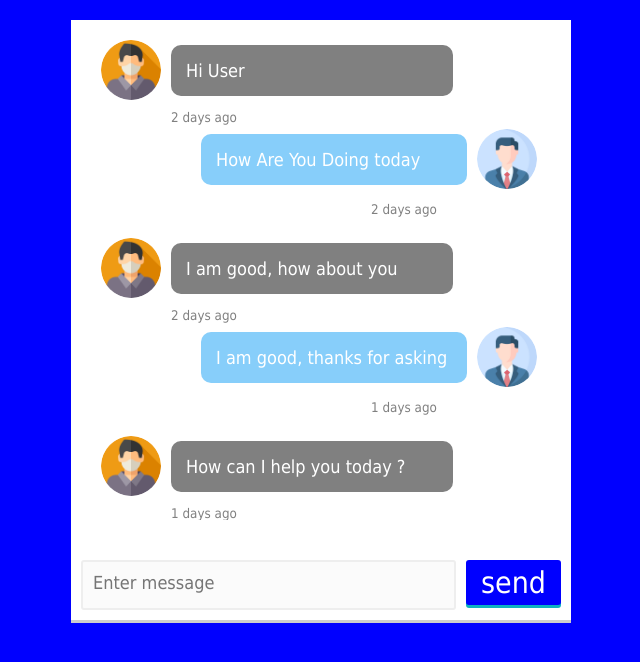
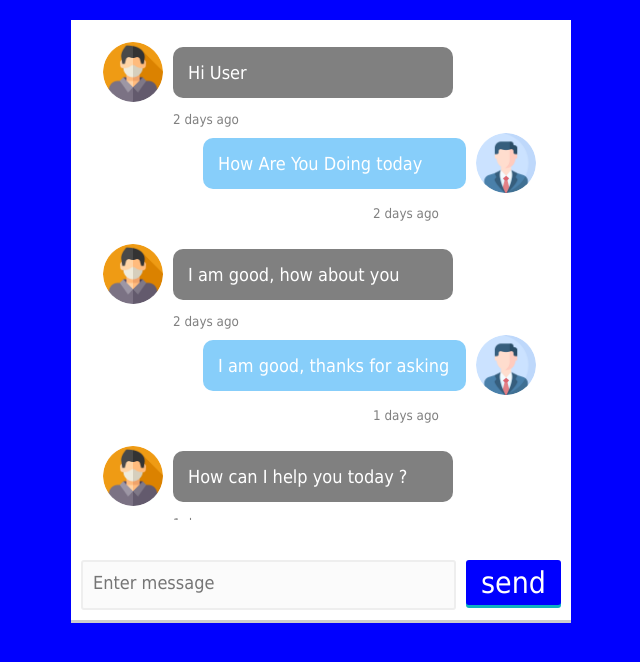
Before and after one commit to thanujaa-vb/chat_asssignment, a plain HTML site: page index.html in a window 1280 px wide. Shown: the whole page, without its empty margins (319-959 px from the left). Drawn offline with Linux system fonts and the light colour scheme.

Commit message:
000|thanuja|initial commit

```diff
--- a/chat.js
+++ b/chat.js
@@ -30,17 +30,24 @@ const data = [{
     _id: "5"
 }
 ]
-updateUi();
-function updateUi() {
-    for (var i = 1; i <= data.length; i++) {
-        var msg1 = data[i - 1].message;
-        var id = "row" + i;
-        document.getElementById('row' + i).innerHTML = msg1;
-        dateObj = new Date(data[i - 1].createdAt);
-        document.getElementById('t' + i).innerHTML = timeSince(dateObj) + ' ago';
-
+function gaetDataFromServer(){
+    return data;
+}
+function constructor() {
+    var data = gaetDataFromServer();
+    var table = document.getElementById("myTable");
+    for (var i = 0; i < data.length; i++) {
+        var row = table.insertRow(i);
+        dateObj = new Date(data[i].createdAt);
+        if (data[i].sender == "user") {
+            row.innerHTML = "<tr><div class='column'><div class='row'><div class='chat user'><div class='user_photo'></div><p class='chat-message' id='row'> " + data[i].message + " </p></div> </div><span class='usertime' id='t1'>" + timeSince(dateObj) + ' ago' + "</span></div></tr>";
+        }
+        else {
+            row.innerHTML = "<tr><div class='column'><div class='row'><div class='chat agent'><div class='agent_photo'></div><p class='chat-message' id='row'> " + data[i].message + " </p></div> </div><span class='agenttime' id='t1'>" + timeSince(dateObj) + ' ago' + "</span></div></tr>";
+        }
     }
 }
+ const ch=new constructor();
 
 function timeSince(date) {
 
@@ -77,9 +84,11 @@ function add_text() {
     }
     var msgObj = { message: document.getElementById('text').value, createdAt: new Date().toISOString(), sender: "user", id: data.length + 1 }
     data.push(msgObj);
-    var table = document.getElementById("myTable");
-    var row = table.insertRow(-1);
-    dateObj = new Date(msgObj.createdAt);
-    row.innerHTML = "<tr><div class='column'><div class='row'><div class='chat user'><div class='user_photo'></div><p class='chat-message' id='row'> " + msgObj.message + " </p></div> </div><span class='usertime' id='t1'>" + timeSince(dateObj) + ' ago' + "</span></div></tr>";
-    document.getElementById("text").value = '';
+     var table = document.getElementById("myTable");
+     var row = table.insertRow(-1);
+     dateObj = new Date(msgObj.createdAt);
+     row.innerHTML = "<tr><div class='column'><div class='row'><div class='chat user'><div class='user_photo'></div><p class='chat-message' id='row'> " + msgObj.message + " </p></div> </div><span class='usertime' id='t1'>" + timeSince(dateObj) + ' ago' + "</span></div></tr>";
+
+     document.getElementById("text").value = '';
+
 }
--- a/index.html
+++ b/index.html
@@ -11,55 +11,15 @@
 
 <body>
     <div class="chatbox">
-        <div class="chatlogs">
+        <div class="chatlogs" id="chatlogs">
             <table id="myTable">
-                <tr>
-                    <div class="column">
-                        <div class="row">
-                            <div class="chat agent">
-                                <div class="agent_photo"> </div>
-                                <p class="chat-message" id="row1"></p>
-                            </div>
-                        </div>
-                        <span class=agenttime id="t1"></span>
-                    </div>
-                </tr>
-                <tr>
-                    <div class="chat user">
-                        <div class="user_photo"></div>
-                        <p class="chat-message" id="row2"></p>
-                    </div>
-                    <span class="usertime" id="t2"></p>
-                </tr>
-                <tr>
-                    <div class="chat agent">
-                        <div class="agent_photo"></div>
-                        <p class="chat-message" id="row3"></p>
-                    </div>
-                    <span class="agenttime" id="t3"></span>
-                </tr>
-                <tr>
-                    <div class="chat user">
-                        <div class="user_photo"></div>
-                        <p class="chat-message" id="row4"></p>
-                    </div>
-                    <span class="usertime" id="t4"></span>
-                </tr>
-                <tr>
-                    <div class="chat agent">
-                        <div class="agent_photo"></div>
-                        <p class="chat-message" id="row5"></p>
-                    </div>
-                    <span class="agenttime" id="t5"></span>
-                </tr>
 
+            </table>
         </div>
-        </table>
-    </div>
-    <div class="chat-form">
-        <textarea id="text" placeholder="Enter message"></textarea>
-        <button type="button" id="btn" onClick="add_text()" ;>send</button>
-    </div>
+        <div class="chat-form">
+            <textarea id="text" placeholder="Enter message"></textarea>
+            <button type="button" id="btn" onClick="add_text()" ;>send</button>
+        </div>
     </div>
     <script src="chat.js"></script>
 </body>
```
Also changed, not shown: screenshot.png (added), 3 other files.
